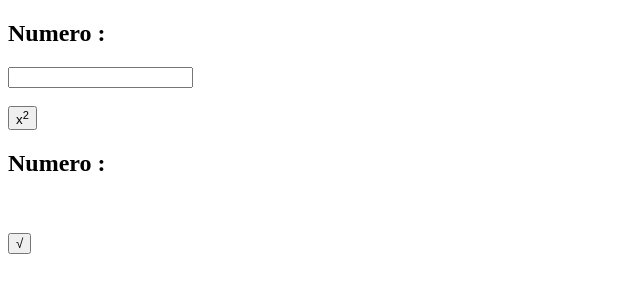
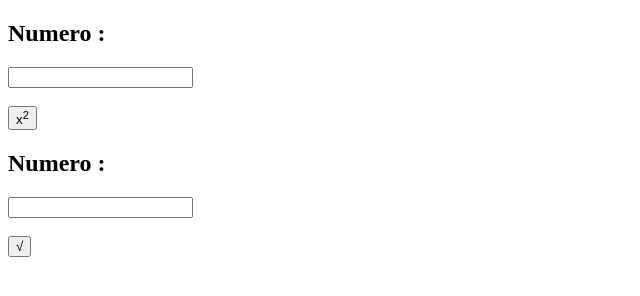
Before and after one commit to Andreahc00/proyectoOperacion, a plain HTML site: page Html/operacion.html in a window 1280 px wide. Shown: the whole page, without its empty margins (0-640 px from the left). Drawn offline with Linux system fonts and the light colour scheme.

Commit message:
boton faltante

```diff
--- a/Html/operacion.html
+++ b/Html/operacion.html
@@ -15,6 +15,7 @@
         <br>
         <button onclick="cuadrado()">x<sup>2</sup</></button>
         <h2>Numero :</h2>
+        <input type="text"id="num">
         <br>
         <br>
         <button onclick="raiz()">√</button>
```
